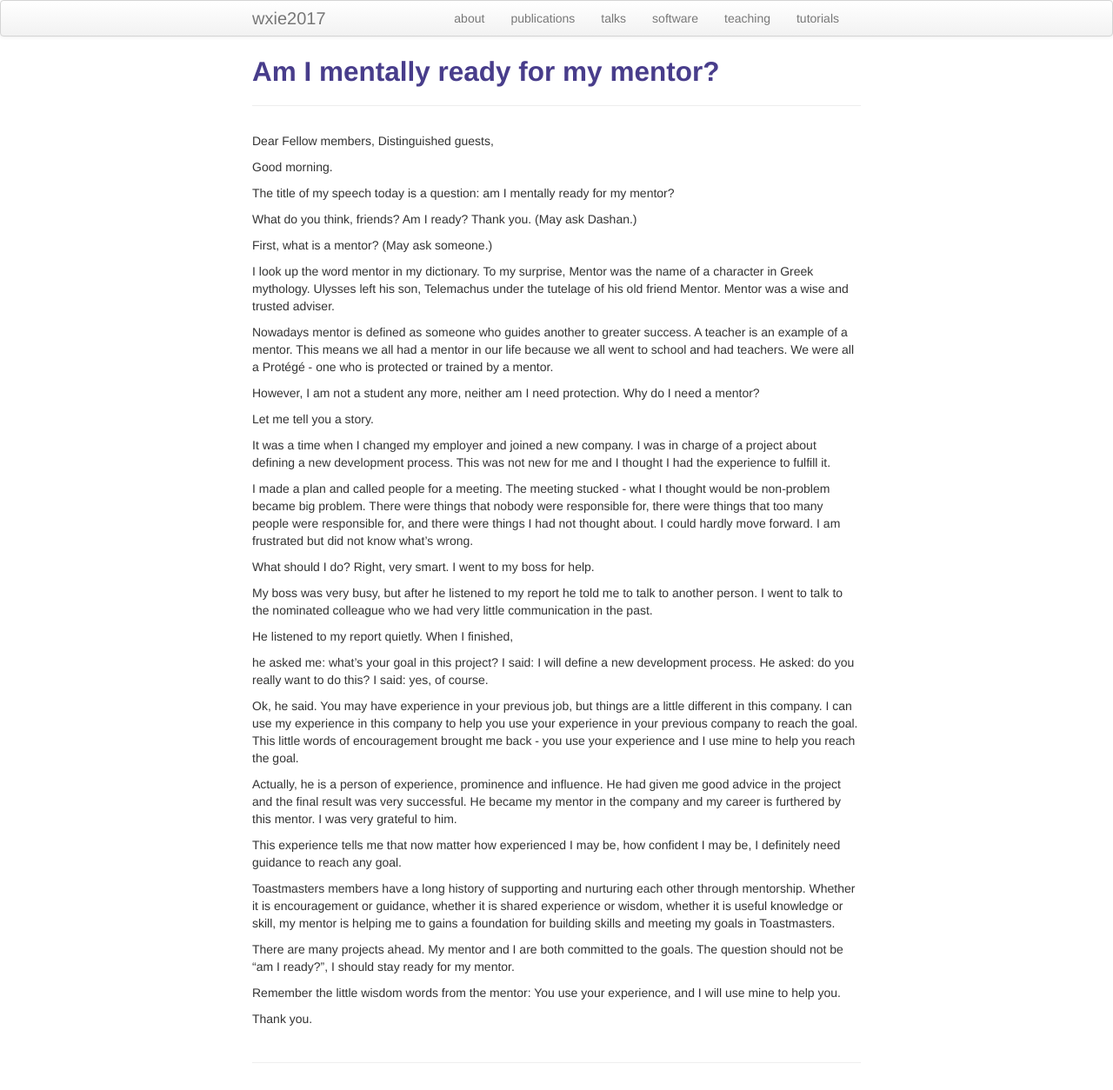
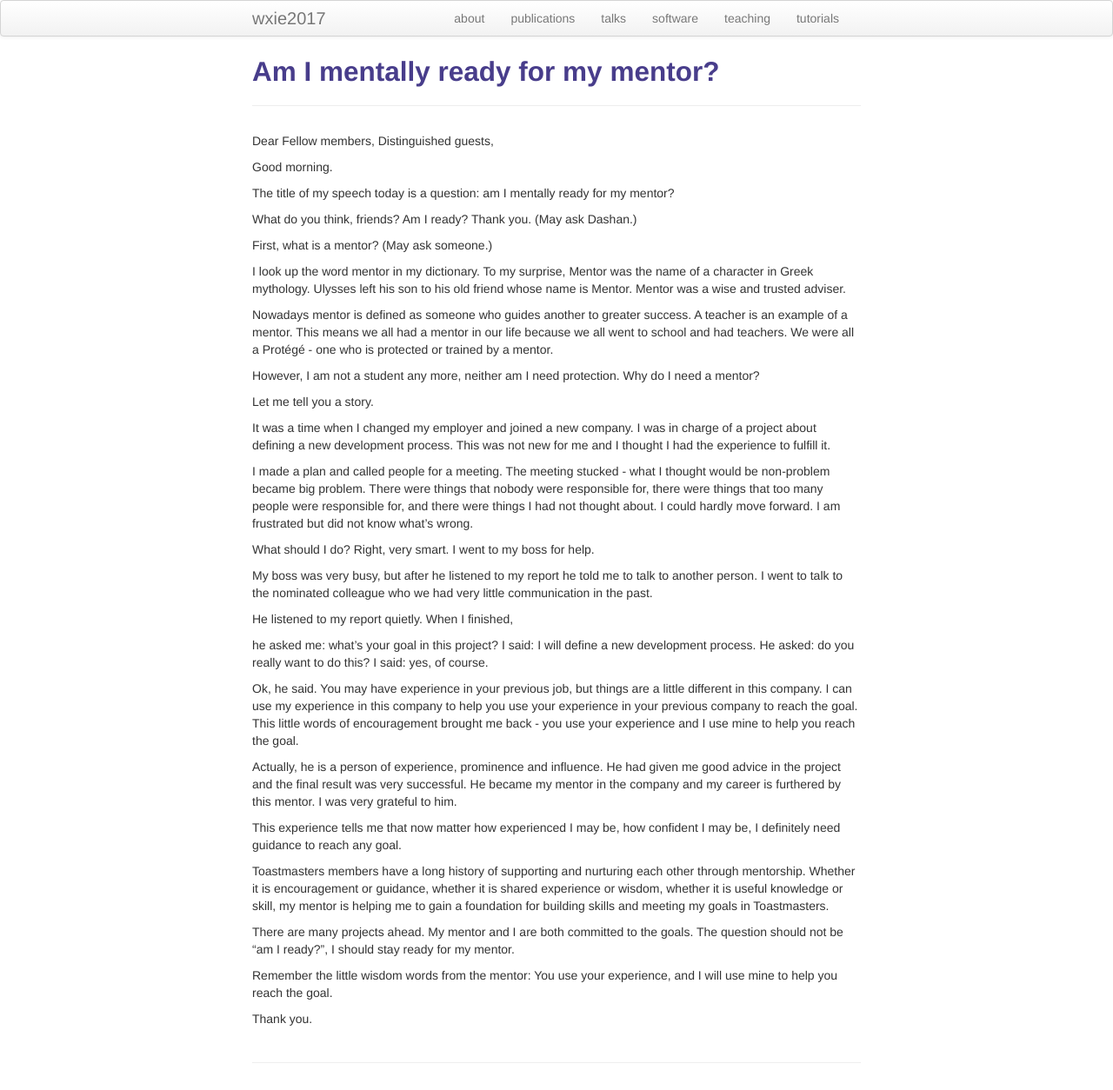
Before and after one commit to wxie2017/wxie2017.github.io, a Jekyll site: the page built from pages/speech/mentally_ready_for_mentor.md, in a window 1280 px wide. Shown: the whole page at 87% size. Built offline with Jekyll 4.4.1, drawn with Linux system fonts in a browser that asks for light colours.

Commit message:
improve some wording

```diff
--- a/pages/speech/mentally_ready_for_mentor.md
+++ b/pages/speech/mentally_ready_for_mentor.md
@@ -18,8 +18,8 @@ Thank you. (May ask Dashan.)
 First, what is a mentor? (May ask someone.)
 
 I look up the word mentor in my dictionary. To my surprise, Mentor was the name
-of a character in Greek mythology. Ulysses left his son, Telemachus under the
-tutelage of his old friend Mentor. Mentor was a wise and trusted adviser.
+of a character in Greek mythology. Ulysses left his son to his old friend whose
+name is Mentor. Mentor was a wise and trusted adviser.
 
 Nowadays mentor is defined as someone who guides another to greater success. A teacher
 is an example of a mentor. This means we all had a mentor in our life because we
@@ -70,13 +70,13 @@ may be, I definitely need guidance to reach any goal.
 
 Toastmasters members have a long history of supporting and nurturing each other through
 mentorship. Whether it is encouragement or guidance, whether it is shared experience or
-wisdom, whether it is useful knowledge or skill, my mentor is helping me to gains a
+wisdom, whether it is useful knowledge or skill, my mentor is helping me to gain a
 foundation for building skills and meeting my goals in Toastmasters.
 
 There are many projects ahead. My mentor and I are both committed to the goals. The question
 should not be "am I ready?", I should stay ready for my mentor.
 
 Remember the little wisdom words from the mentor:
-You use your experience, and I will use mine to help you.
+You use your experience, and I will use mine to help you reach the goal.
 
 Thank you.
```
